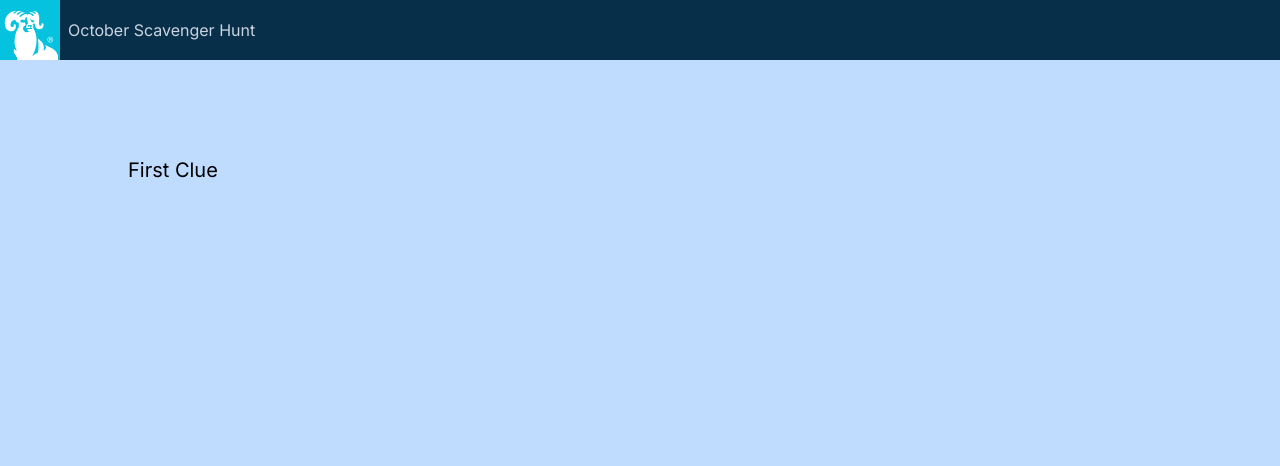
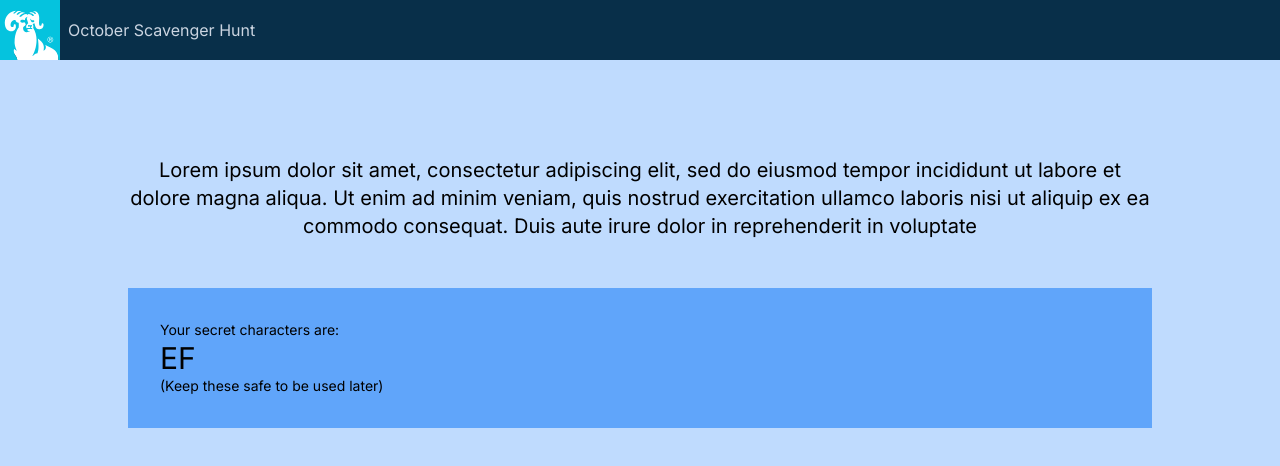
Before and after one commit to dtryon/shunt, a Next.js app: page /clues1234 in a window 1280 px wide. Shown: the top 466 px of the page. Built offline with nearby package versions, Linux system fonts and the light colour scheme.

Commit message:
add secret characters POC

```diff
--- a/app/clues1234/page.tsx
+++ b/app/clues1234/page.tsx
@@ -1,3 +1,17 @@
 export default function Clue1() {
-  return <p className="text-center">First Clue</p>;
+  return (
+    <div>
+      <p className="text-center">
+        Lorem ipsum dolor sit amet, consectetur adipiscing elit, sed do eiusmod
+        tempor incididunt ut labore et dolore magna aliqua. Ut enim ad minim
+        veniam, quis nostrud exercitation ullamco laboris nisi ut aliquip ex ea
+        commodo consequat. Duis aute irure dolor in reprehenderit in voluptate
+      </p>
+      <div className="mt-12 p-8 bg-blue-400">
+        <p className="text-sm">Your secret characters are:</p>
+        <h4 className="text-3xl">EF</h4>
+        <p className="text-sm">(Keep these safe to be used later)</p>
+      </div>
+    </div>
+  );
 }
```
